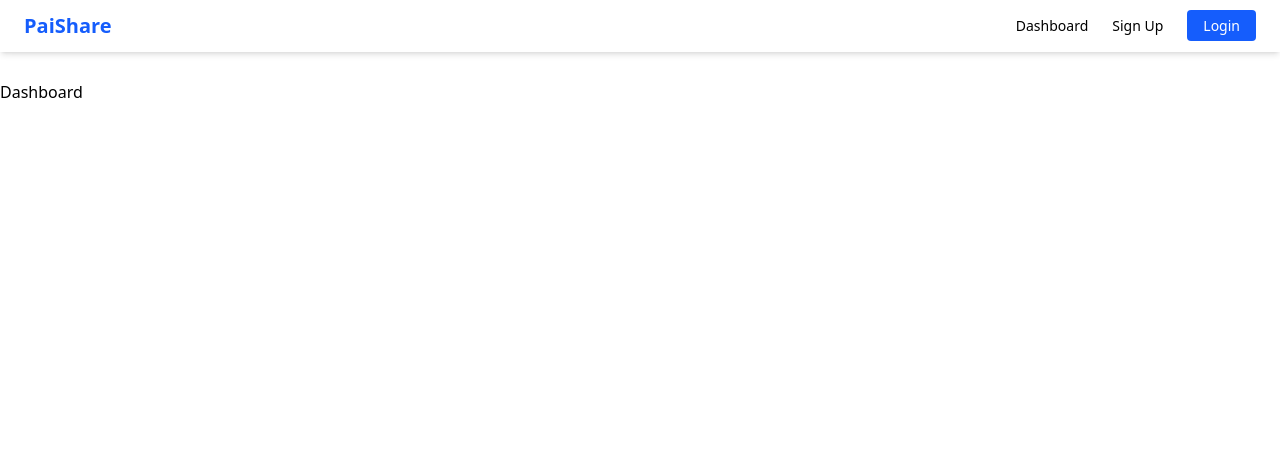
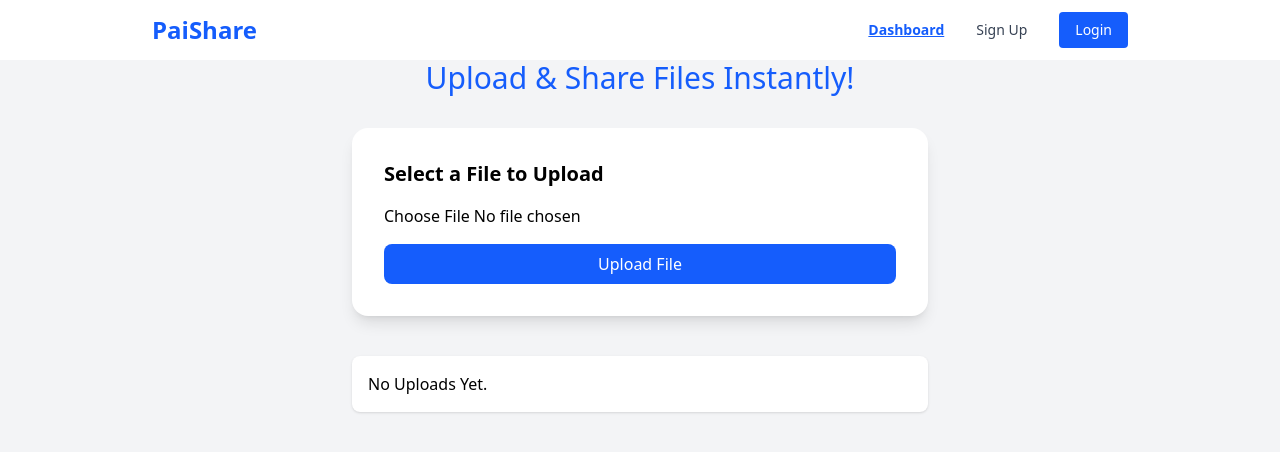
Before and after one commit to PrajwalPai21/Personal_Projects, a React (Vite) app in the folder TempShare/tempshare-frontend/: page /dashboard in a window 1280 px wide. Shown: the top 452 px of the page. Built offline with nearby package versions, Linux system fonts and the light colour scheme.

Commit message:
Dashboard & Navigation Bar

```diff
--- a/TempShare/tempshare-frontend/src/App.jsx
+++ b/TempShare/tempshare-frontend/src/App.jsx
@@ -7,7 +7,7 @@ function App() {
   return (
     <BrowserRouter>
       <Navbar />
-      <div className="pt-20">
+      <div className="">
         <Routes>
           <Route path="/login" element={<LoginPage />} />
           <Route path="/signup" element={<SignUpPage />} />
--- a/TempShare/tempshare-frontend/src/components/Navbar.jsx
+++ b/TempShare/tempshare-frontend/src/components/Navbar.jsx
@@ -1,9 +1,89 @@
-import React from "react";
-import { Link } from "react-router-dom";
+import React, { useState } from "react";
+import { Link, useLocation } from "react-router-dom";
+//useLocation - This hook returns the current location object.
+// This can be useful if you'd like to perform some side effect whenever the
+// current location changes.
+//Link - A <Link> is an element that lets the user navigate to another page by clicking or tapping on it.
+// In react-router-dom, a <Link> renders an accessible <a> element with a real href that points to the resource it's linking to.
+// This means that things like right-clicking a <Link> work as you'd expect.
 
 const Navbar = () => {
+  const [menuOpen, setMenuOpen] = useState(false);
+  const locationHook = useLocation();
+
+  const isActive = (path) =>
+    locationHook.pathname === path
+      ? "text-blue-600 font-semibold underline" //This highlights the current page in nav bar
+      : "text-gray-700";
+
   return (
-    <nav className="w-full bg-white shadow-md py-3 px-6 flex justify-between items-center fixed top-0 left-0 z-50">
+    <nav className="w-full bg-white shadow-mg fixed top-0 left-0 z-50 rounded">
+      <div className="max-w-5xl mx-auto flex justify-between items-center py-3 px-6">
+        <Link to="/dashboard" className="text-2xl font-bold text-blue-600">
+          PaiShare
+        </Link>
+
+        <div className="hidden md:flex space-x-8 text-sm items-center">
+          <Link className={isActive("/dashboard")} to="/dashboard">
+            Dashboard
+          </Link>
+          <Link className={isActive("/signup")} to="/signup">
+            Sign Up
+          </Link>
+
+          <Link
+            className="bg-blue-600 text-white px-4 py-2 rounded hover:bg-bllue-700 transition"
+            to="/login"
+          >
+            Login
+          </Link>
+        </div>
+        <button
+          className="md:hidden text-2xl"
+          onClick={() => setMenuOpen(!menuOpen)}
+        >
+          ☰
+        </button>
+      </div>
+      {/* Mobile menu for mobile */}
+      {menuOpen && (
+        <div className="md:hidden bg-white shadow-md px-6 py-3 space-y-4">
+          <Link
+            className={isActive("/dashboard")}
+            to="/dashboard"
+            onClick={() => setMenuOpen(false)}
+          >
+            Dashboard
+          </Link>
+          <Link
+            className={isActive("/signup")}
+            to="/signup"
+            onClick={() => setMenuOpen(false)}
+          >
+            Sign Up
+          </Link>
+          <Link
+            className="bg-blue-600 text-white px-4 py-2 block w-fit rounded hover:bg-blue-700 transition"
+            to="/login"
+            onClick={() => setMenuOpen(false)}
+          >
+            Login
+          </Link>
+        </div>
+      )}
+    </nav>
+  );
+};
+
+export default Navbar;
+
+/*
+
+Previous Code Just in Case
+<nav className="w-full bg-white shadow-md fixed top-0 left-0 z-50">
+      <div className="max-w-5xl mx-auto flex justify-between items-center py-3 px-6">
+
+      </div>
       <Link to="/" className="text-xl font-semibold text-blue-600">
         PaiShare
       </Link>
@@ -24,7 +104,4 @@ const Navbar = () => {
         </Link>
       </div>
     </nav>
-  );
-};
-
-export default Navbar;
+*/
--- a/TempShare/tempshare-frontend/src/pages/Dashboard.jsx
+++ b/TempShare/tempshare-frontend/src/pages/Dashboard.jsx
@@ -1,7 +1,34 @@
-import React from "react";
+import React, { useState } from "react";
 
 const Dashboard = () => {
-  return <div>Dashboard</div>;
+  const [selectedFile, setSelectedFile] = useState(null);
+  return (
+    <div className="min-h-screen bg-gray-100 px-6">
+      <h1 className="text-3xl fond-bold mt-15 mb-8 text-center text-blue-600">
+        Upload & Share Files Instantly!
+      </h1>
+      <div className="max-w-xl mx-auto bg-white shadow-lg rounded-2xl p-8">
+        <h2 className="text-xl font-semibold mb-4">Select a File to Upload</h2>
+        <input
+          type="file"
+          className="w-full mb-4"
+          onChange={(e) => setSelectedFile(e.target.files[0])}
+        />
+
+        <button
+          className="w-full bg-blue-600 text-white py-2 rounded-lg hover:bg-blue-700 transition"
+          onClick={() => alert("Upload feature coming soon!")}
+        >
+          Upload File
+        </button>
+      </div>
+      <div className="max-w-xl mx-auto mt-10">
+        <h2 className="bg-white shadow rounded-lg p-4 text-gray 600">
+          No Uploads Yet.
+        </h2>
+      </div>
+    </div>
+  );
 };
 
 export default Dashboard;
```
